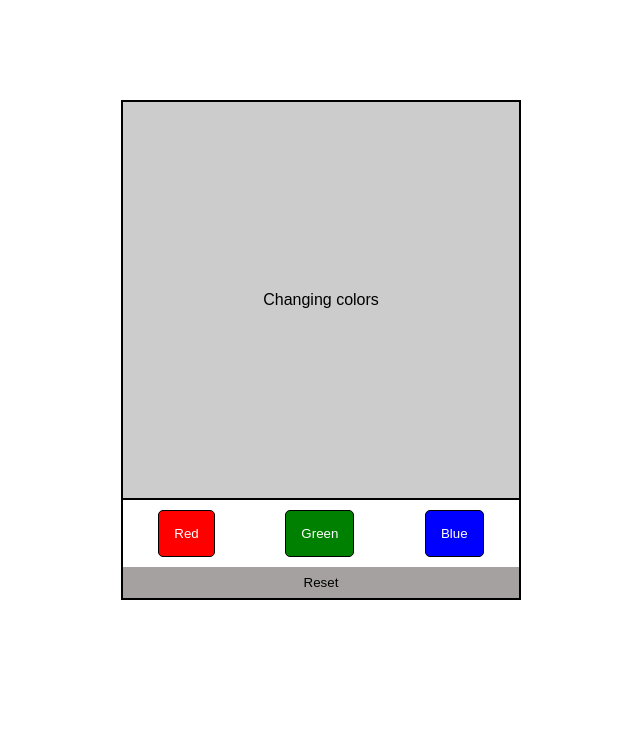
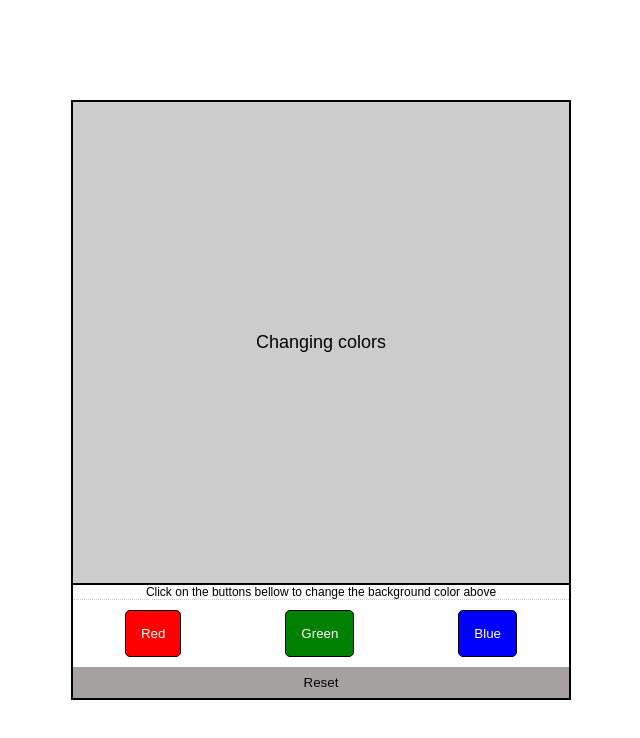
Before and after one commit to ceptex/js-studies, a plain HTML site: page dom-studies/index.html in a window 1280 px wide. Shown: the whole page, without its empty margins (319-959 px from the left). Drawn offline with Linux system fonts and the light colour scheme.

Commit message:
created a quick project using querySelectors to make changes on the document

```diff
--- a/dom-studies/index.html
+++ b/dom-studies/index.html
@@ -10,6 +10,7 @@
 <body>
     <div class="box">
         <div class="test-box">Changing colors</div>
+        <div class="instructions">Click on the buttons bellow to change the background color above</div>
         <div class="buttons">
         <button class="b-red" onclick="red()">Red</button>
         <button class="b-green" onclick="green()">Green</button>
--- a/dom-studies/style.css
+++ b/dom-studies/style.css
@@ -9,8 +9,8 @@
     display: flex;
     flex-direction: column;
     border: 2px solid #000;
-    width: 400px;
-    height: 500px;
+    width: 500px;
+    height: 600px;
     margin: auto;
     margin-top: 100px;
 }
@@ -23,6 +23,13 @@
     justify-content: center;
     align-items: center;
     transition: all 1s;
+    font-size: 18px;
+}
+
+.instructions {
+    font-size: 12px;
+    text-align: center;
+    border-bottom: 1px dotted #ccc;
 }
 
 .buttons {
```
